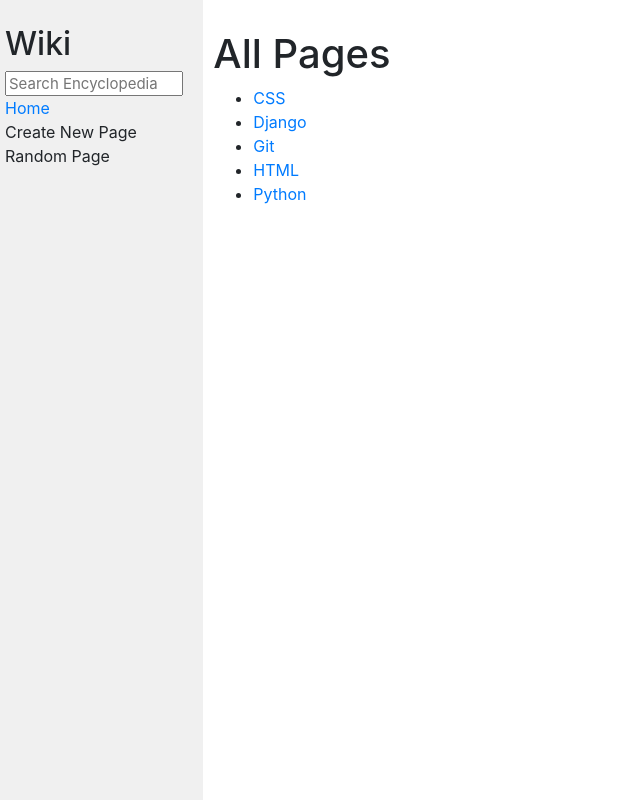
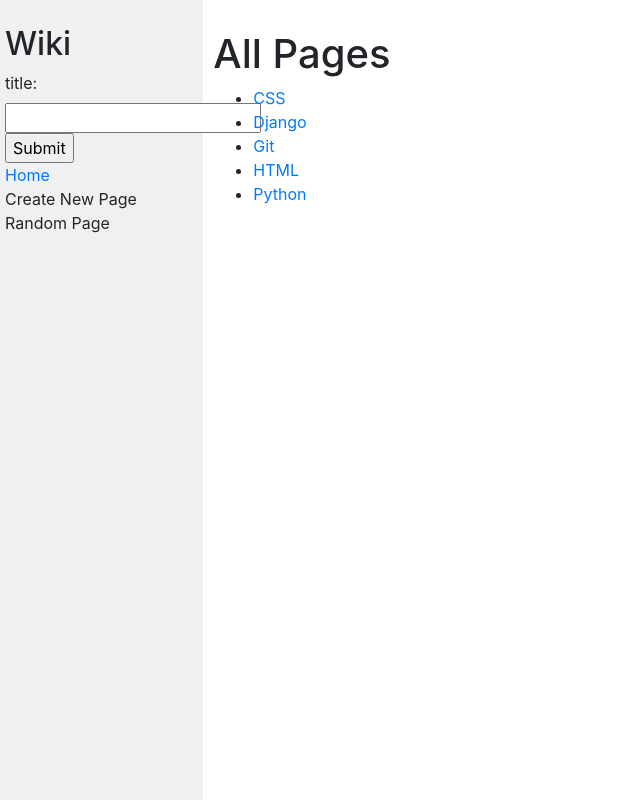
Before and after one commit to pvpstory/Wiki, a Django app: page / in a window 1280 px wide. Shown: the whole page, without its empty margins (0-640 px from the left). Run offline with Django 3.2, Linux system fonts and the light colour scheme; some libraries are stand-ins or nearby versions.

Commit message:
search part 1

```diff
--- a/encyclopedia/templates/encyclopedia/index.html
+++ b/encyclopedia/templates/encyclopedia/index.html
@@ -9,7 +9,7 @@
 
     <ul>
         {% for entry in entries %}
-            <li><a href="/entries/{{ entry }}.md">{{ entry }}</a></li>
+            <li><a href="/wiki/{{ entry }}">{{ entry }}</a></li>
         {% endfor %}
     </ul>
 
--- a/encyclopedia/templates/encyclopedia/layout.html
+++ b/encyclopedia/templates/encyclopedia/layout.html
@@ -12,8 +12,10 @@
         <div class="row">
             <div class="sidebar col-lg-2 col-md-3">
                 <h2>Wiki</h2>
-                <form>
-                    <input class="search" type="text" name="q" placeholder="Search Encyclopedia">
+                <form action="" method = "post">
+                    {% csrf_token %}
+                    {{ form }}
+                    <input type="submit">
                 </form>
                 <div>
                     <a href="{% url 'index' %}">Home</a>
--- a/encyclopedia/urls.py
+++ b/encyclopedia/urls.py
@@ -4,5 +4,5 @@
 
 urlpatterns = [
     path("", views.index, name="index"),
-    path("wiki/<str:title>", views.wiki, name="index")
+    path("wiki/<str:title>", views.wiki, name="title")
 ]
--- a/encyclopedia/views.py
+++ b/encyclopedia/views.py
@@ -1,16 +1,37 @@
 from django.http import HttpResponse
 from django.shortcuts import render
-
+from django import forms
 from . import util
 
+class NewTaskForm(forms.Form):
+    title = forms.CharField(label='title')
+#<input class="search" type="text" name="q" placeholder="Search Encyclopedia">
+def index(request):
 
-def index(request):
+    if request.method == "POST":
+        form = NewTaskForm(request.POST)
+        if form.is_valid():
+            title = form.cleaned_data["title"]
+            return render(request, "encyclopedia/wiki.html", {
+                "content": util.get_entry(title), "title": title
+            })
+
     return render(request, "encyclopedia/index.html", {
-        "entries": util.list_entries()
+        "entries": util.list_entries(), "form": NewTaskForm()
+
     })
+
 def wiki(request, title):
+    if request.method == "POST":
+        form = NewTaskForm(request.POST)
+        if form.is_valid():
+            title = form.cleaned_data["title"]
+            return render(request, "encyclopedia/wiki.html", {
+                "content": util.get_entry(title), "title": title
+            })
+
     if util.get_entry(title) is None:
         return HttpResponse("error")
     return render(request, "encyclopedia/wiki.html", {
-        "content": util.get_entry(title), "title": title
+        "content": util.get_entry(title), "title": title, "form": NewTaskForm()
     })
```
